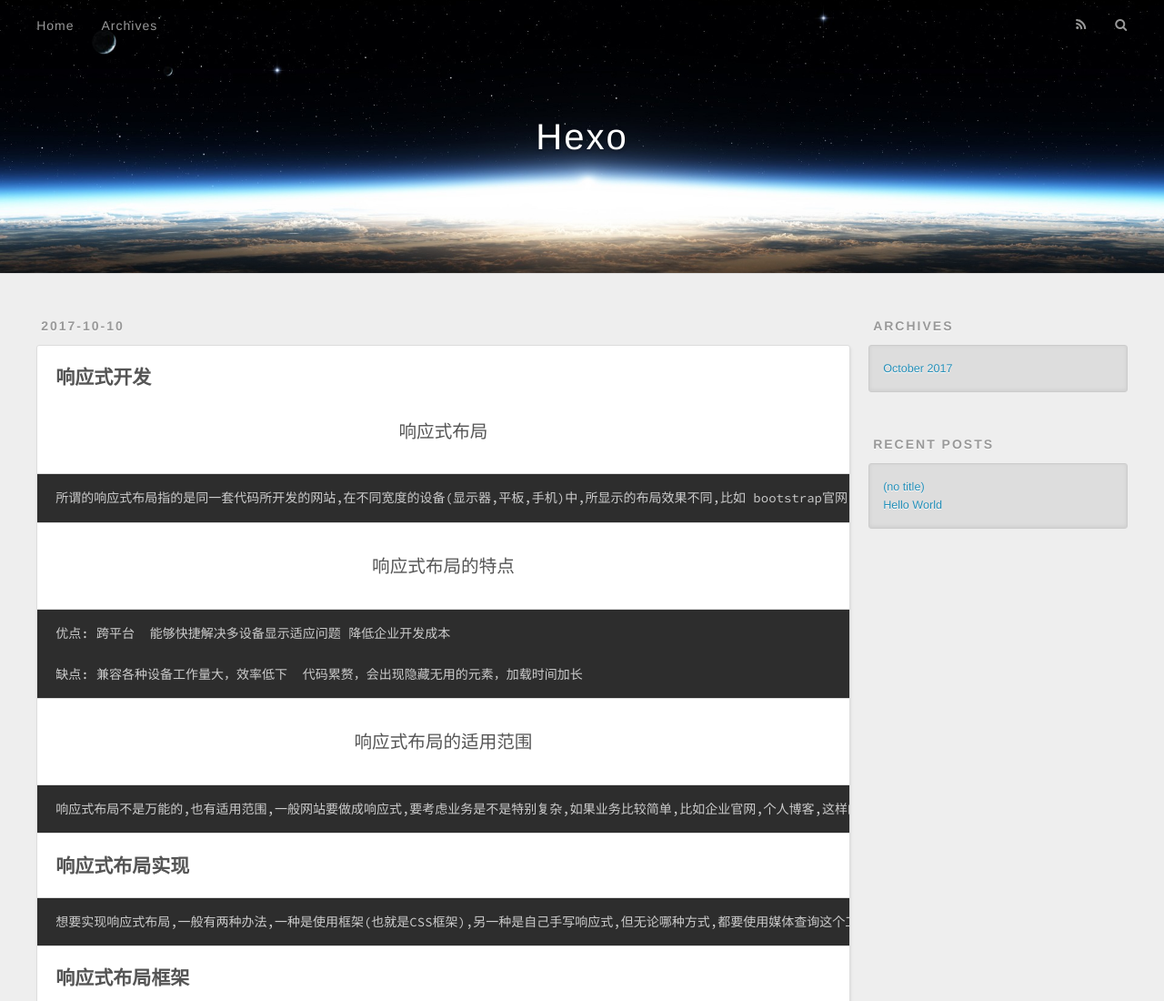
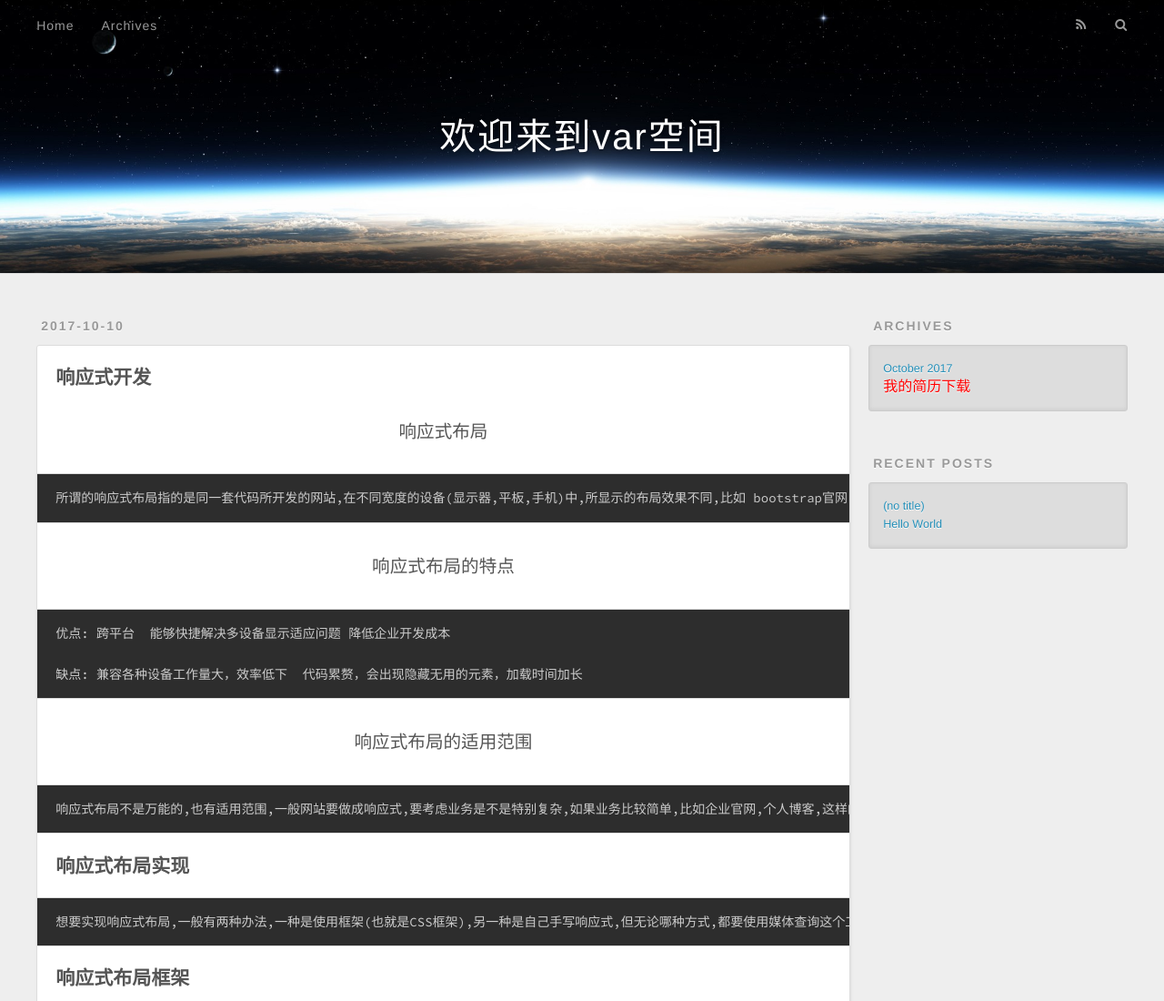
Before and after one commit to var-jh/var-jh.github.io, a plain HTML site: page index.html in a window 1280 px wide. Shown: the top 1100 px of the page at 91% size. Drawn offline with nearby package versions, Linux system fonts and the light colour scheme.

Commit message:
添加简历下载。

```diff
--- a/index.html
+++ b/index.html
@@ -33,7 +33,7 @@
   <div id="header-outer" class="outer">
     <div id="header-title" class="inner">
       <h1 id="logo-wrap">
-        <a href="/" id="logo">Hexo</a>
+        <a href="#" id="logo">欢迎来到var空间</a>
       </h1>
 
     </div>
@@ -191,7 +191,14 @@
   <div class="widget-wrap">
     <h3 class="widget-title">Archives</h3>
     <div class="widget">
-      <ul class="archive-list"><li class="archive-list-item"><a class="archive-list-link" href="/archives/2017/10/">October 2017</a></li></ul>
+      <ul class="archive-list">
+        <li class="archive-list-item">
+          <a class="archive-list-link" href="/archives/2017/10/">October 2017</a>
+        </li>
+        <li>
+          <a href="./徐建河-前端开发.files.zip" style="font-size: 16px; color: red;" >我的简历下载</a>
+        </li>
+      </ul>
     </div>
   </div>
 
```
Also changed, not shown: 1 other file.
